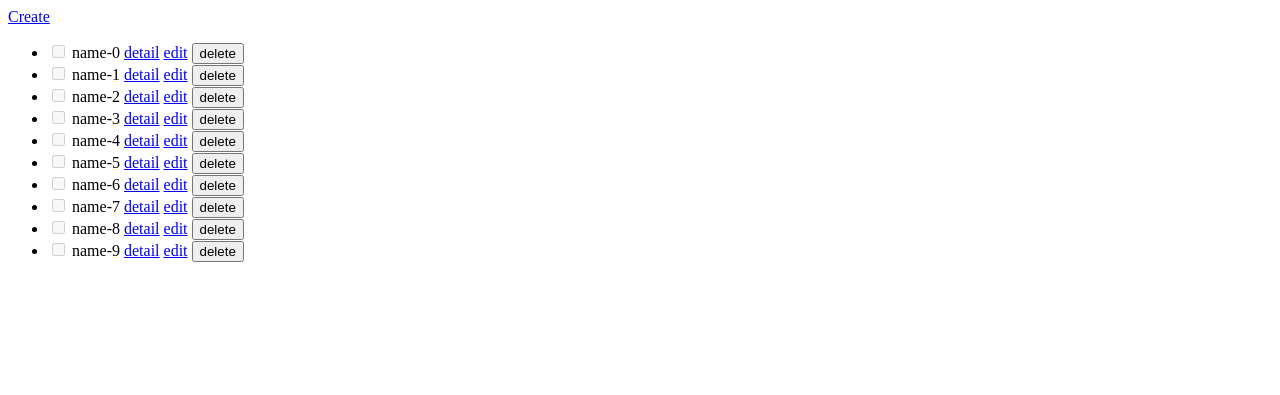
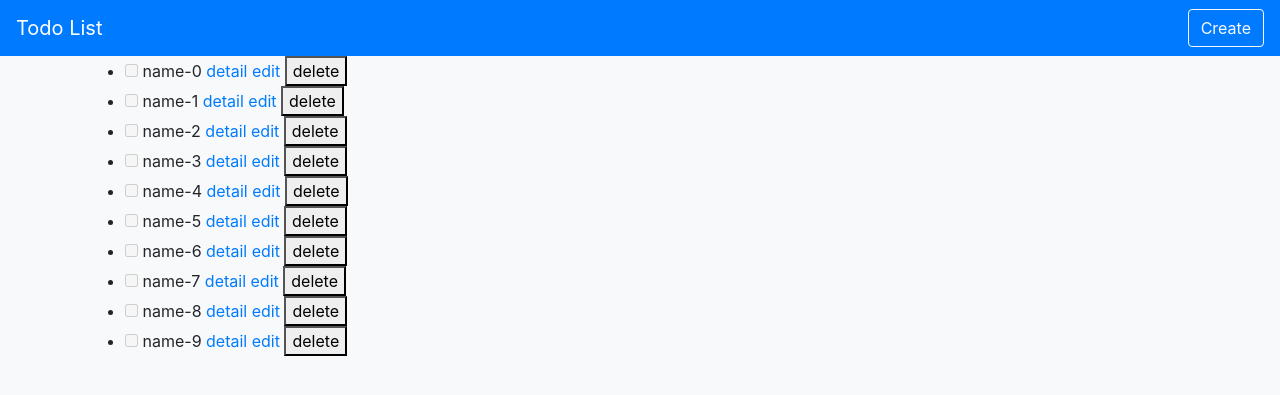
Before and after one commit to Chia-HuiHsueh/todo-list, a Node server app: page / in a window 1280 px wide. Shown: the top 395 px of the page. Run offline with Node 20, Linux system fonts and the light colour scheme; data comes from the database, SQL or seed files in the repository; some libraries are stand-ins or nearby versions.

Commit message:
feat: add bootstrap & modify main.hbs

```diff
--- a/views/index.hbs
+++ b/views/index.hbs
@@ -1,4 +1,3 @@
-<a href="./todos/new">Create</a>
 <ul>
   {{#each todos}}
   <li>
--- a/views/layouts/main.hbs
+++ b/views/layouts/main.hbs
@@ -4,10 +4,35 @@
   <meta charset="UTF-8">
   <meta name="viewport" content="width=device-width, initial-scale=1.0">
   <title>Todo List</title>
+
+
+  <link rel="stylesheet" href="https://stackpath.bootstrapcdn.com/bootstrap/4.1.3/css/bootstrap.min.css"
+    integrity="sha384-MCw98/SFnGE8fJT3GXwEOngsV7Zt27NXFoaoApmYm81iuXoPkFOJwJ8ERdknLPMO" crossorigin="anonymous">
 </head>
 
-<body>
-  {{{ body }}}
+<body class="bg-light">
+  <header>
+    <nav class="navbar navbar-dark bg-primary justify-content-between">
+      <a class="navbar-brand" href="/">Todo List</a>
+      <a class="btn btn-outline-light" href="/todos/new">Create</a>
+    </nav>
+  </header>
+  <main>
+    <div class="container">
+      {{{ body }}}
+    </div>
+  </main>
+
+
+  <script src="https://code.jquery.com/jquery-3.3.1.slim.min.js"
+    integrity="sha384-q8i/X+965DzO0rT7abK41JStQIAqVgRVzpbzo5smXKp4YfRvH+8abtTE1Pi6jizo"
+    crossorigin="anonymous"></script>
+  <script src="https://cdnjs.cloudflare.com/ajax/libs/popper.js/1.14.3/umd/popper.min.js"
+    integrity="sha384-ZMP7rVo3mIykV+2+9J3UJ46jBk0WLaUAdn689aCwoqbBJiSnjAK/l8WvCWPIPm49"
+    crossorigin="anonymous"></script>
+  <script src="https://stackpath.bootstrapcdn.com/bootstrap/4.1.3/js/bootstrap.min.js"
+    integrity="sha384-ChfqqxuZUCnJSK3+MXmPNIyE6ZbWh2IMqE241rYiqJxyMiZ6OW/JmZQ5stwEULTy"
+    crossorigin="anonymous"></script>
 </body>
 
 </html>
```
